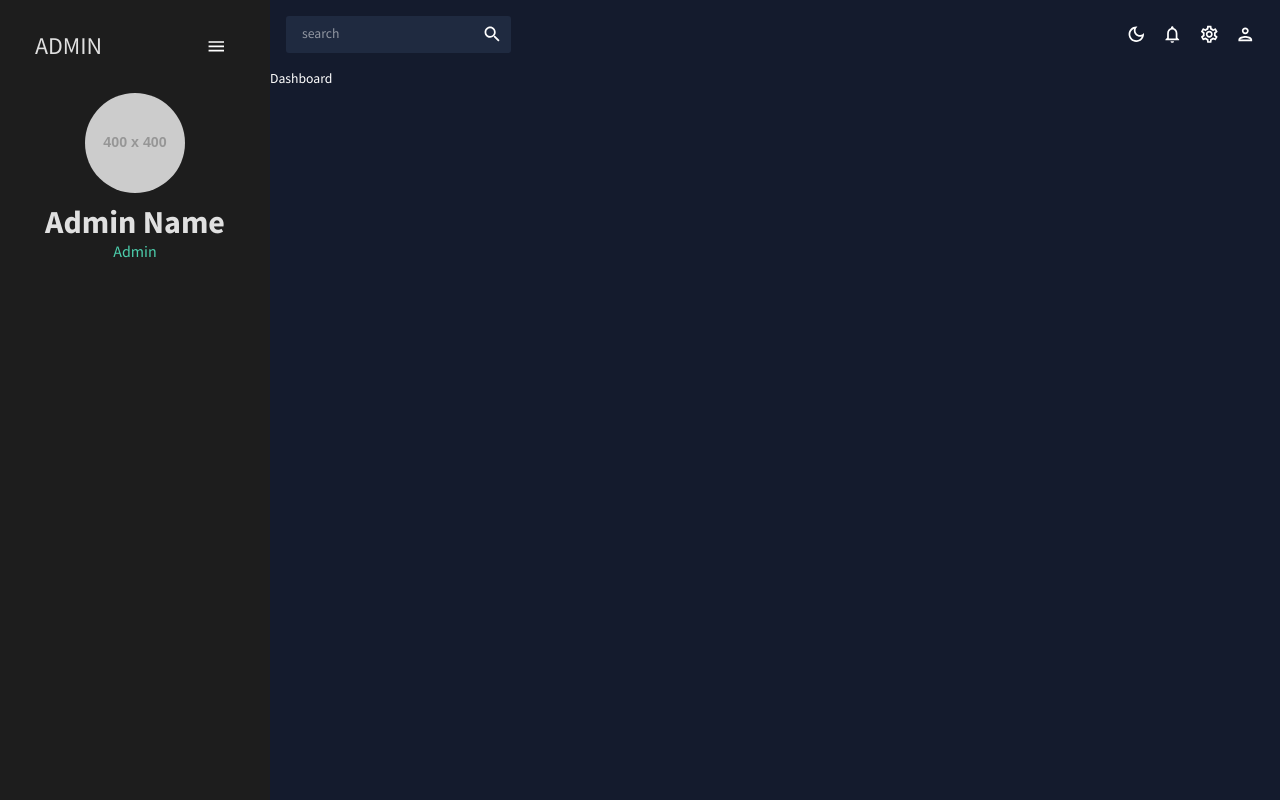
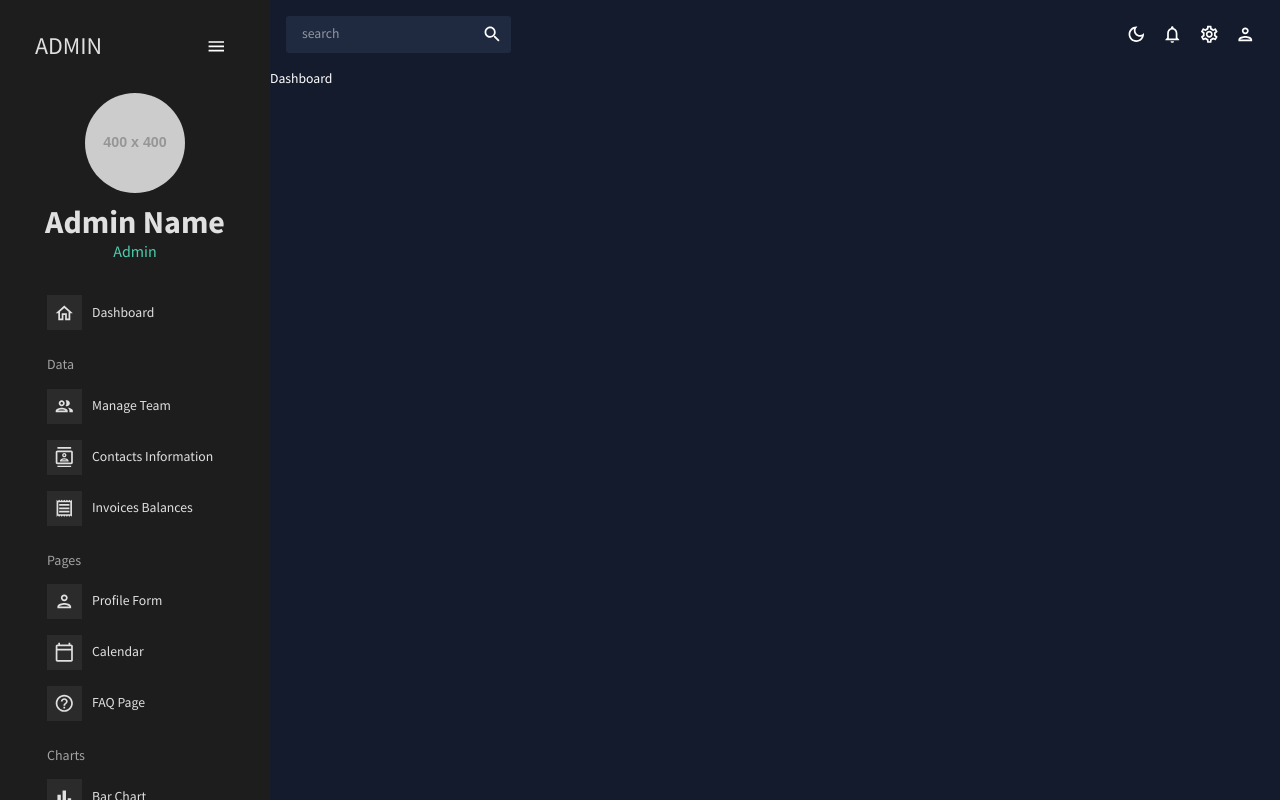
Before and after one commit to susanta/react-portfolio-3-dashboard, a React (Create React App) app: page / in a window 1280 px wide. Built offline with nearby package versions, Linux system fonts and the light colour scheme.

Commit message:
Added menu items to side bar

```diff
--- a/src/scenes/global/Sidebar.jsx
+++ b/src/scenes/global/Sidebar.jsx
@@ -4,11 +4,42 @@
 import { Box, IconButton, Typography, useTheme } from '@mui/material';
 import MenuOutlinedIcon from '@mui/icons-material/MenuOutlined';
 import { tokens } from '../../theme';
+import { Link } from 'react-router-dom';
+import HomeOutlinedIcon from '@mui/icons-material/HomeOutlined';
+import PeopleOutlinedIcon from '@mui/icons-material/PeopleOutlined';
+import ContactsOutlinedIcon from '@mui/icons-material/ContactsOutlined';
+import ReceiptOutlinedIcon from '@mui/icons-material/ReceiptOutlined';
+import PersonOutlinedIcon from '@mui/icons-material/PersonOutlined';
+import CalendarTodayOutlinedIcon from '@mui/icons-material/CalendarTodayOutlined';
+import HelpOutlineOutlinedIcon from '@mui/icons-material/HelpOutlineOutlined';
+import BarChartOutlinedIcon from '@mui/icons-material/BarChartOutlined';
+import PieChartOutlineOutlinedIcon from '@mui/icons-material/PieChartOutlineOutlined';
+import TimelineOutlinedIcon from '@mui/icons-material/TimelineOutlined';
+import MapOutlinedIcon from '@mui/icons-material/MapOutlined';
+
+const Item = ({ title, to, icon, selected, setSelected }) => {
+  const theme = useTheme();
+  const colors = tokens(theme.palette.mode);
+
+  return (
+    <MenuItem
+      ative={selected === title}
+      style={{ color: colors.grey[100] }}
+      onClick={() => setSelected(title)}
+      icon={icon}
+      title
+    >
+      <Typography>{title}</Typography>
+      <Link to={to} />
+    </MenuItem>
+  );
+};
 
 const Sidebar = () => {
   const theme = useTheme();
   const colors = tokens(theme.palette.mode);
   const [isCollapsed, setIsCollapsed] = useState(false);
+  const [selected, setSelected] = useState('Dashboard');
 
   return (
     <Box
@@ -57,7 +88,6 @@
               </Box>
             )}
           </MenuItem>
-
           {!isCollapsed && (
             <Box mb="25px">
               <Box display="flex" justifyContent="center" alignItems="center">
@@ -84,6 +114,110 @@
               </Box>
             </Box>
           )}
+
+          {/* Menu Items */}
+          <Box paddingLeft={isCollapsed ? undefined : '10%'}>
+            <Item
+              title="Dashboard"
+              to="/"
+              icon={<HomeOutlinedIcon />}
+              selected={selected}
+              setSelected={setSelected}
+            />
+            <Typography
+              variant="h6"
+              color={colors.grey[300]}
+              sx={{ m: '15px 0 5px 20px' }}
+            >
+              Data
+            </Typography>
+            <Item
+              title="Manage Team"
+              to="/team"
+              icon={<PeopleOutlinedIcon />}
+              selected={selected}
+              setSelected={setSelected}
+            />
+            <Item
+              title="Contacts Information"
+              to="/contacts"
+              icon={<ContactsOutlinedIcon />}
+              selected={selected}
+              setSelected={setSelected}
+            />
+            <Item
+              title="Invoices Balances"
+              to="/invoices"
+              icon={<ReceiptOutlinedIcon />}
+              selected={selected}
+              setSelected={setSelected}
+            />
+
+            <Typography
+              variant="h6"
+              color={colors.grey[300]}
+              sx={{ m: '15px 0 5px 20px' }}
+            >
+              Pages
+            </Typography>
+            <Item
+              title="Profile Form"
+              to="/form"
+              icon={<PersonOutlinedIcon />}
+              selected={selected}
+              setSelected={setSelected}
+            />
+            <Item
+              title="Calendar"
+              to="/calendar"
+              icon={<CalendarTodayOutlinedIcon />}
+              selected={selected}
+              setSelected={setSelected}
+            />
+            <Item
+              title="FAQ Page"
+              to="/faq"
+              icon={<HelpOutlineOutlinedIcon />}
+              selected={selected}
+              setSelected={setSelected}
+            />
+
+            <Typography
+              variant="h6"
+              color={colors.grey[300]}
+              sx={{ m: '15px 0 5px 20px' }}
+            >
+              Charts
+            </Typography>
+            <Item
+              title="Bar Chart"
+              to="/bar"
+              icon={<BarChartOutlinedIcon />}
+              selected={selected}
+              setSelected={setSelected}
+            />
+            <Item
+              title="Pie Chart"
+              to="/pie"
+              icon={<PieChartOutlineOutlinedIcon />}
+              selected={selected}
+              setSelected={setSelected}
+            />
+            <Item
+              title="Line Chart"
+              to="/line"
+              icon={<TimelineOutlinedIcon />}
+              selected={selected}
+              setSelected={setSelected}
+            />
+            <Item
+              title="Geography Chart"
+              to="/geography"
+              icon={<MapOutlinedIcon />}
+              selected={selected}
+              setSelected={setSelected}
+            />
+          </Box>
         </Menu>
       </ProSidebar>
     </Box>
```
